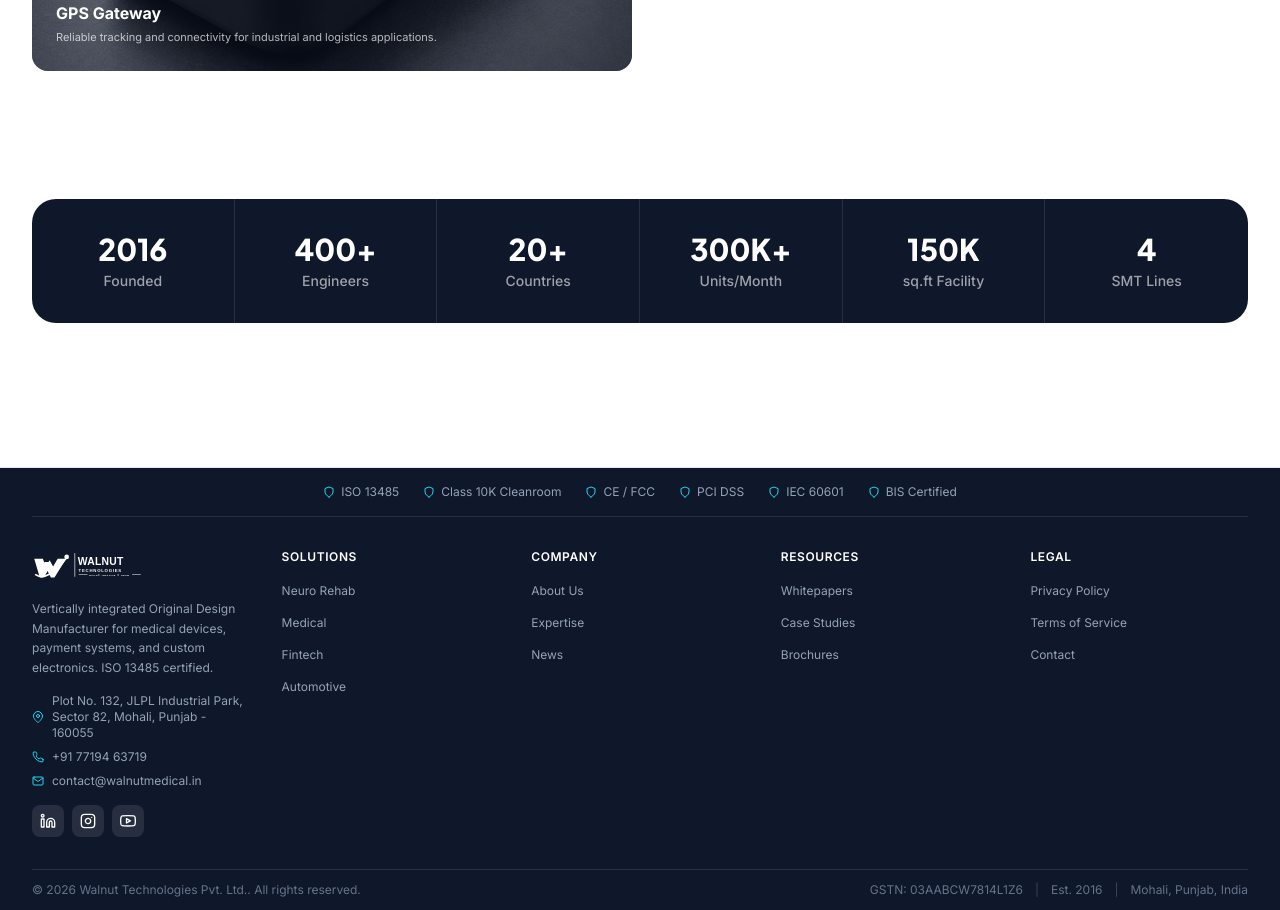
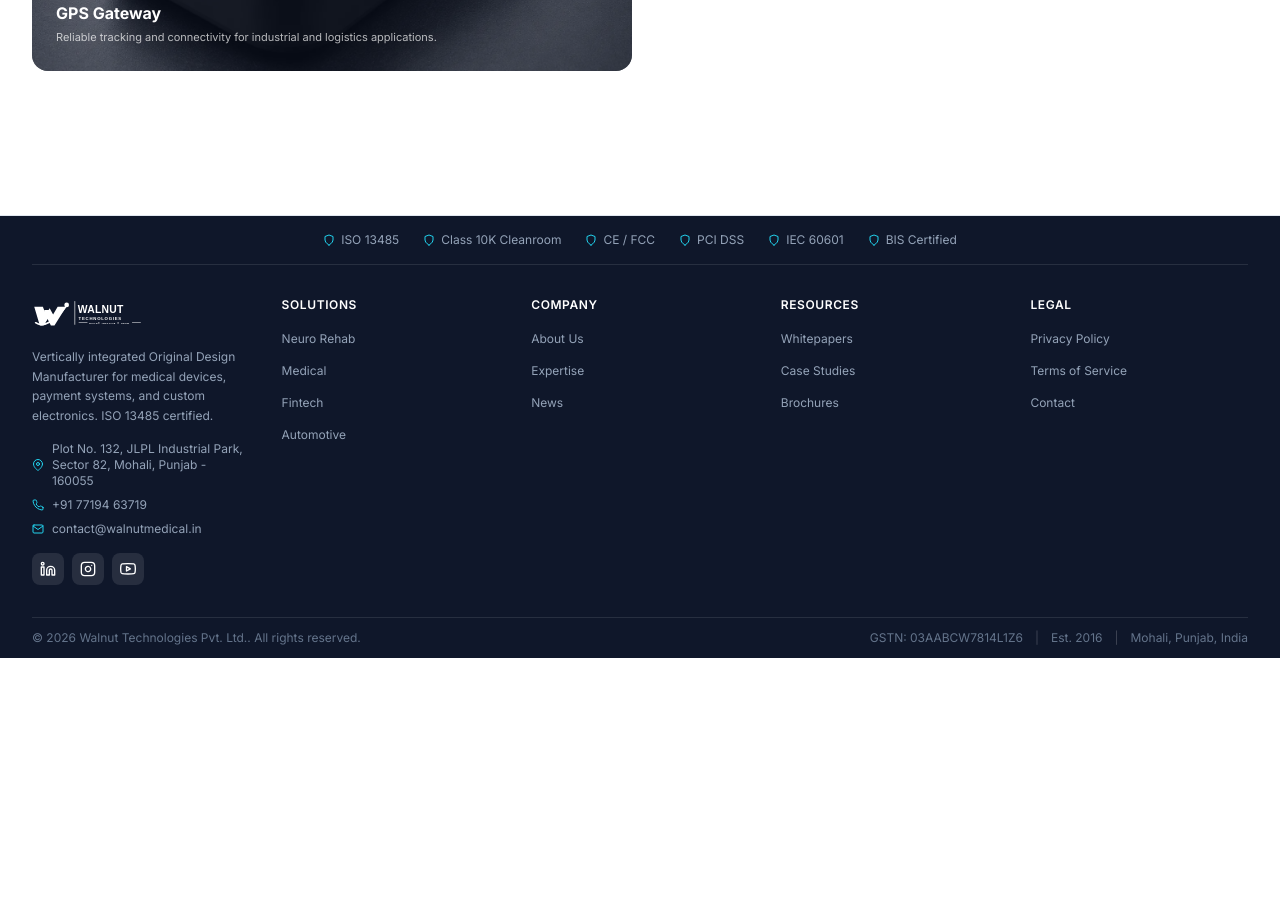
Before and after one commit to nitin-patyal-57/Walnut-technologies, a React (Vite) app: page /solutions in a window 1280 px wide. Shown: the part 1316-2226 px from the top of the page. After the commit the page ends 1974 px from the top, so only its background shows below. Built offline with nearby package versions, Linux system fonts and the light colour scheme.

Commit message:
remove stats section from solutions page

```diff
--- a/src/components/Solutions.jsx
+++ b/src/components/Solutions.jsx
@@ -442,9 +442,6 @@ export default function Solutions({ onOpenQuote }) {
 
               {/* Features Section */}
               <FeaturesSection />
-
-              {/* Stats Section */}
-              <StatsSection />
             </motion.div>
           ) : selectedDivision?.id === 'fintech' ? (
             <ProductShowcase
```
